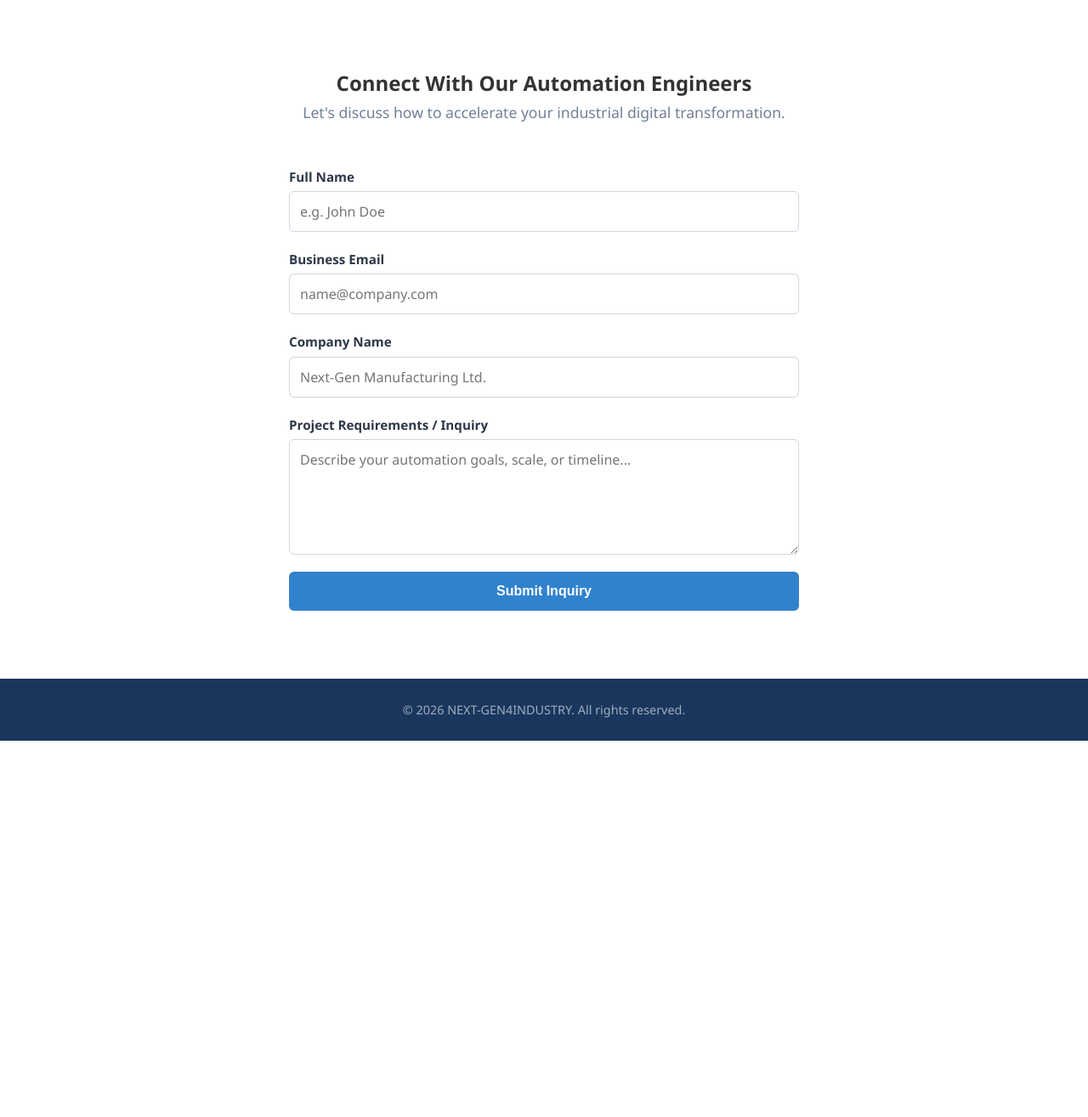
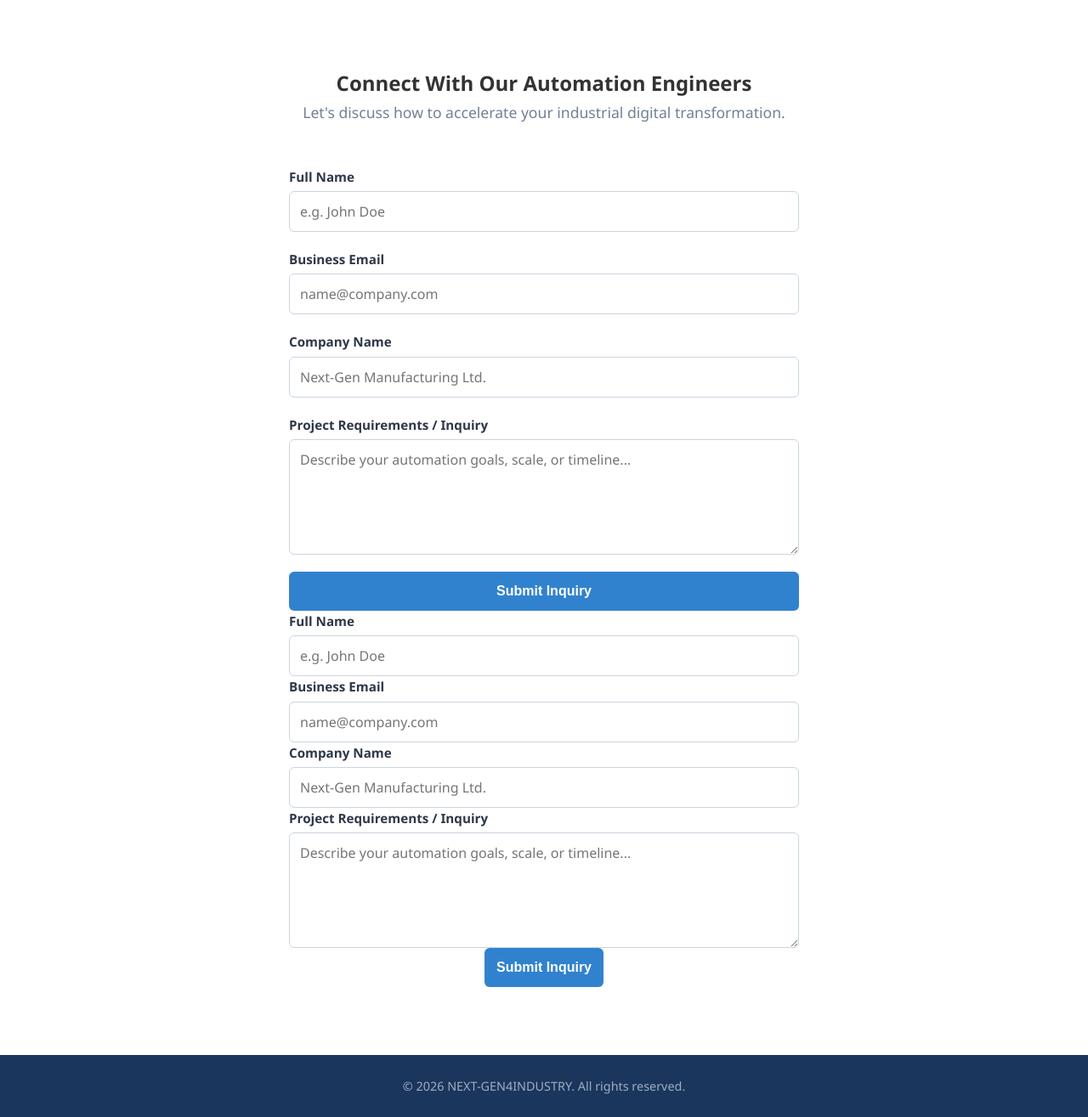
Before and after one commit to sajina-ux/NEXT-GEN4INDUSTRY, a Flask app: page / in a window 1280 px wide. Shown: the part 1593-2908 px from the top of the page at 85% size. Before the commit the page ends 2465 px from the top, so only its background shows below. Run offline with Flask 3, Linux system fonts and the light colour scheme.

Commit message:
Clean up app backend paths and sync Formspree form pipelines

```diff
--- a/app.py
+++ b/app.py
@@ -1,48 +1,12 @@
 import os
-import csv
-from flask import Flask, render_template, request, redirect, url_for, flash
+from flask import Flask, render_template
 
 app = Flask(__name__)
 app.secret_key = "next_gen_automation_secret_key"
-
-# This forces the CSV to be saved in your exact website folder path
-BASE_DIR = os.path.abspath(os.path.dirname(__file__))
-CSV_FILE_PATH = os.path.join(BASE_DIR, "leads.csv")
 
 @app.route("/")
 def home():
     return render_template("index.html")
 
-@app.route("/submit-inquiry", methods=["POST"])
-def submit_inquiry():
-    # 1. Safely extract values from the form inputs
-    name = request.form.get("name", "").strip()
-    email = request.form.get("email", "").strip()
-    company = request.form.get("company", "").strip()
-    message = request.form.get("message", "").strip()
-
-    # 2. Check if the CSV exists to know if we need header rows
-    file_exists = os.path.exists(CSV_FILE_PATH)
-
-    try:
-        # 3. Open the target spreadsheet in append mode
-        with open(CSV_FILE_PATH, mode="a", newline="", encoding="utf-8") as csv_file:
-            writer = csv.writer(csv_file)
-
-            if not file_exists:
-                # Write standard tracker headers if it is a brand new file
-                writer.writerow(["Name", "Email", "Company", "Message"])
-
-            # Write out your data entry fields row
-            writer.writerow([name, email, company, message])
-
-        flash("Thank you! Your automation inquiry has been safely received.")
-    except Exception as e:
-        # If a file layout block occurs, log it directly to your terminal
-        print(f"Database error writing to CSV file: {e}")
-        flash("An error occurred while handling your transmission.")
-
-    return redirect(url_for('home') + "#contact")
-
 if __name__ == "__main__":
     app.run(debug=True)
--- a/templates/index.html
+++ b/templates/index.html
@@ -68,7 +68,31 @@
             <p class="section-subtitle">Let's discuss how to accelerate your industrial digital transformation.</p>
 
             <!-- REMINDER: Replace YOUR_FORMSPREE_ID with your real Formspree token -->
-            <form action="https://formspree.io" method="POST" class="inquiry-form">
+         <!-- Final Form Integration Block -->
+<form action="https://formspree.io" method="POST" class="inquiry-form">
+    <div class="form-group">
+        <label for="name">Full Name</label>
+        <!-- Notice the name="name" attribute below -->
+        <input type="text" id="name" name="name" required placeholder="e.g. John Doe">
+    </div>
+    <div class="form-group">
+        <label for="email">Business Email</label>
+        <!-- Notice the name="email" attribute below -->
+        <input type="email" id="email" name="email" required placeholder="name@company.com">
+    </div>
+    <div class="form-group">
+        <label for="company">Company Name</label>
+        <!-- Notice the name="company" attribute below -->
+        <input type="text" id="company" name="company" required placeholder="Next-Gen Manufacturing Ltd.">
+    </div>
+    <div class="form-group">
+        <label for="message">Project Requirements / Inquiry</label>
+        <!-- Notice the name="message" attribute below -->
+        <textarea id="message" name="message" rows="5" required placeholder="Describe your automation goals, scale, or timeline..."></textarea>
+    </div>
+    <button type="submit" class="submit-btn">Submit Inquiry</button>
+</form>
+
                 <div class="form-group">
                     <label for="name">Full Name</label>
                     <input type="text" id="name" name="name" required placeholder="e.g. John Doe">
```
